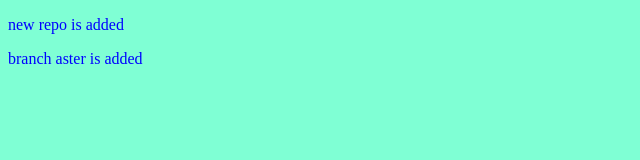
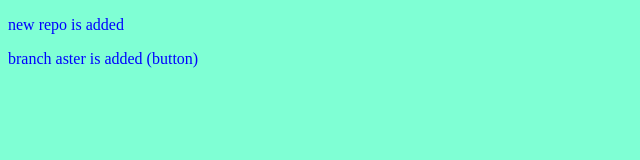
Before and after one commit to rohitshinde1020/repo-second, a plain HTML site: page index.html in a window 1280 px wide. Shown: the full height of the page, 0-640 px from the left. Drawn offline with Linux system fonts and the light colour scheme.

Commit message:
button added

```diff
--- a/index.html
+++ b/index.html
@@ -8,6 +8,6 @@
 </head>
 <body>
     <p>new repo is added</p>
-    <p>branch aster is added</p>
+    <p>branch aster is added (button)</p>
 </body>
 </html>
```
